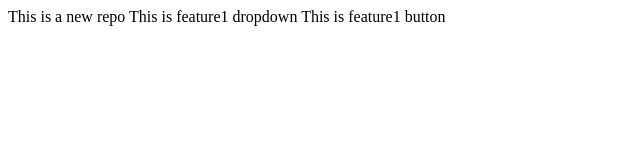
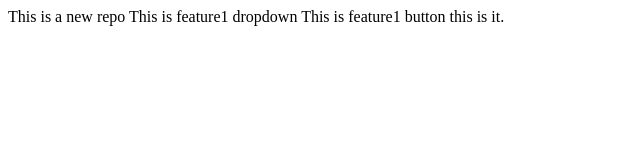
Before and after one commit to jaweria-dev/LocalRepo, a plain HTML site: page index.html in a window 1280 px wide. Shown: the full height of the page, 0-640 px from the left. Drawn offline with Linux system fonts and the light colour scheme.

Commit message:
chnges in both

```diff
--- a/index.html
+++ b/index.html
@@ -5,4 +5,6 @@
 
     This is feature1 button
 
+    this is it.
+
 </p>
```
